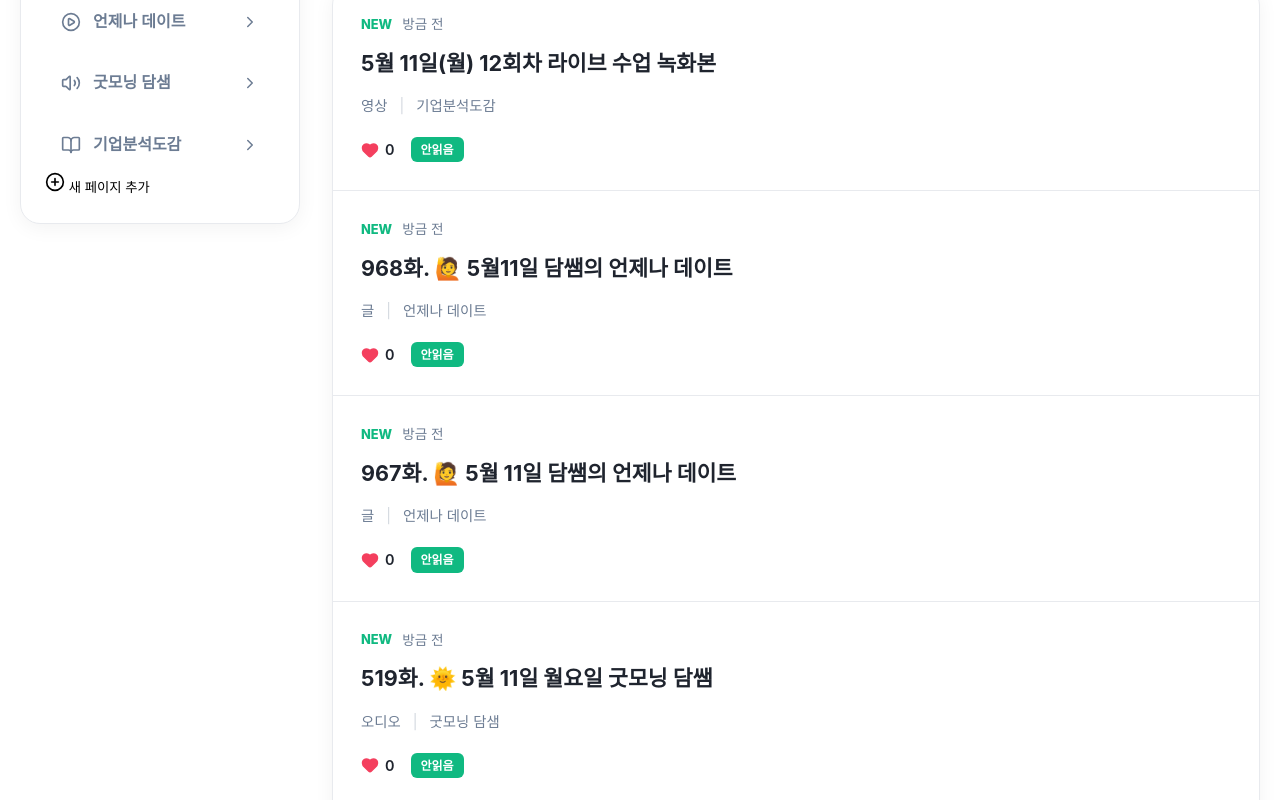
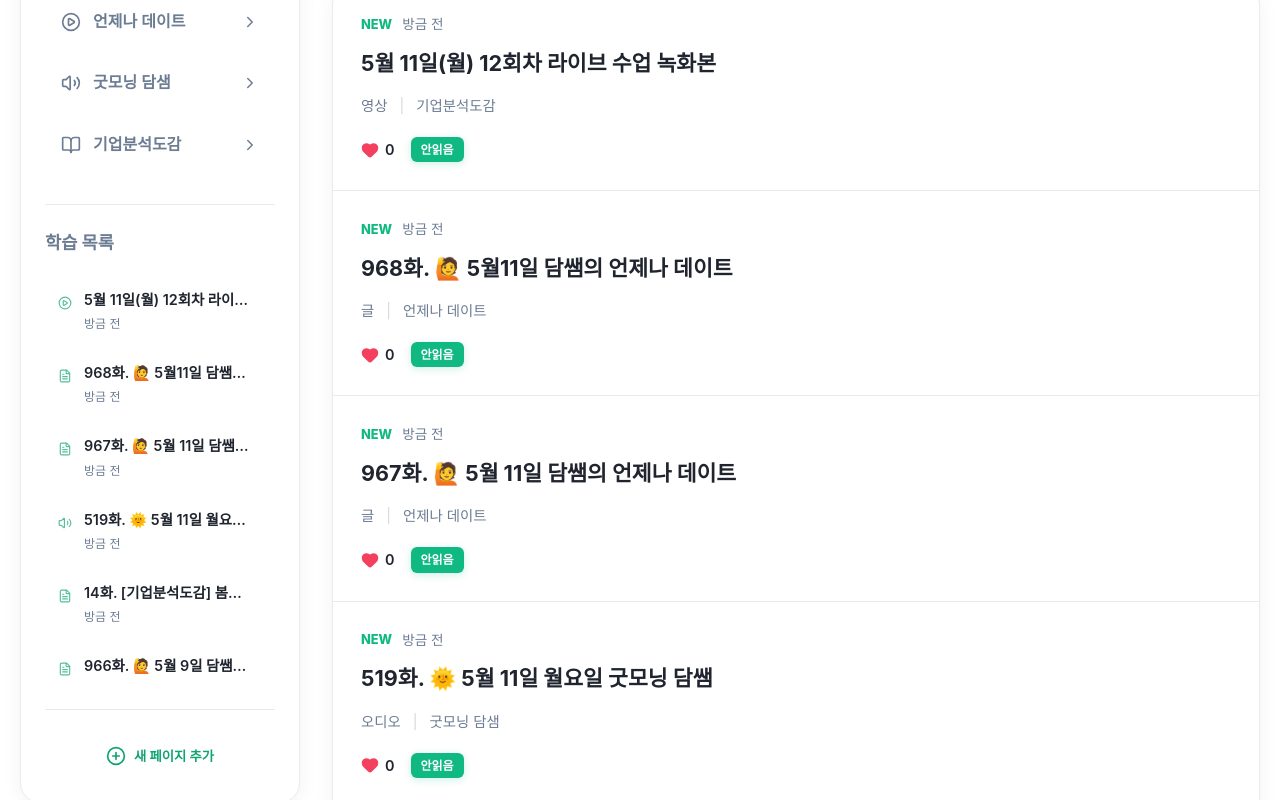
Before and after one commit to shinyduck21-svg/Stock-Study, a React (Vite) app: page / in a window 1280 px wide. Shown: the part 240-1040 px from the top of the page. Built offline with nearby package versions, Linux system fonts and the light colour scheme.

Commit message:
뒤로가기 기능 및 읽음 안읽음 기능 추가

```diff
--- a/src/App.css
+++ b/src/App.css
@@ -162,6 +162,13 @@ a {
   padding: 24px;
 }
 
+.item-info {
+  display: flex;
+  align-items: center;
+  gap: 12px;
+  font-weight: 600;
+}
+
 .section-title {
   display: flex;
   align-items: center;
@@ -185,6 +192,7 @@ a {
   border-radius: 12px;
   transition: all 0.25s;
   color: hsl(var(--text-muted));
+  cursor: pointer;
 }
 
 .list-item:hover {
@@ -198,12 +206,120 @@ a {
   border: 1px solid hsla(var(--primary), 0.2);
 }
 
-.item-info {
+/* Sidebar Groups */
+.sidebar-group {
+  margin-bottom: 32px;
+}
+
+
+.post-list-group {
+  border-top: 1px solid hsl(var(--border));
+  padding-top: 24px;
+}
+
+/* Sidebar Post List */
+.sidebar-post-list {
+  display: flex;
+  flex-direction: column;
+  gap: 4px;
+  max-height: 50vh;
+  overflow-y: auto;
+  padding-right: 8px;
+}
+
+.sidebar-post-list::-webkit-scrollbar {
+  width: 4px;
+}
+
+.sidebar-post-list::-webkit-scrollbar-thumb {
+  background: hsla(var(--primary), 0.2);
+  border-radius: 10px;
+}
+
+.sidebar-post-item {
+  display: flex;
+  align-items: flex-start;
+  gap: 12px;
+  padding: 12px;
+  border-radius: 10px;
+  cursor: pointer;
+  transition: all 0.2s;
+  border: 1px solid transparent;
+}
+
+.sidebar-post-item:hover {
+  background: rgba(0, 0, 0, 0.03);
+}
+
+.sidebar-post-item.active {
+  background: hsla(var(--primary), 0.05);
+  border-color: hsla(var(--primary), 0.2);
+}
+
+.sidebar-post-item.active .post-item-title {
+  color: hsl(var(--primary));
+}
+
+.post-item-type {
+  margin-top: 2px;
+  color: hsl(var(--primary));
+  opacity: 0.7;
+}
+
+.post-item-content {
+  display: flex;
+  flex-direction: column;
+  gap: 4px;
+  min-width: 0;
+}
+
+.post-item-title {
+  font-size: 0.9rem;
+  font-weight: 600;
+  color: hsl(var(--text-main));
+  line-height: 1.4;
+  white-space: nowrap;
+  overflow: hidden;
+  text-overflow: ellipsis;
+}
+
+.post-item-time {
+  font-size: 0.75rem;
+  color: hsl(var(--text-muted));
+}
+
+.empty-sidebar {
+  padding: 20px;
+  text-align: center;
+  color: hsl(var(--text-muted));
+  font-size: 0.85rem;
+}
+
+.write-btn-container {
+  margin-top: 24px;
+  padding-top: 24px;
+  border-top: 1px solid hsl(var(--border));
+}
+
+.write-btn {
+  width: 100%;
   display: flex;
   align-items: center;
-  gap: 12px;
-  font-weight: 600;
+  justify-content: center;
+  gap: 8px;
+  padding: 12px;
+  background: hsla(var(--primary), 0.05);
+  color: hsl(var(--primary));
+  border-radius: 12px;
+  font-weight: 700;
+  border: 1px dashed hsla(var(--primary), 0.3);
 }
+
+.write-btn:hover {
+  background: hsla(var(--primary), 0.1);
+  transform: translateY(-2px);
+}
+
 
 /* Feed View */
 .feed-container {
@@ -333,14 +449,38 @@ a {
   border-radius: 6px;
   font-size: 0.75rem;
   font-weight: 700;
-  background: #9ca3af;
-  color: #ffffff;
+  background: #e2e8f0;
+  color: #64748b;
+  transition: all 0.3s;
+}
+
+.badge-read.read {
+  background: hsla(var(--primary), 0.1);
+  color: hsl(var(--primary));
 }
 
 .badge-read.unread {
   background: #10b981;
   color: white;
+  box-shadow: 0 2px 8px rgba(16, 185, 129, 0.2);
 }
+
+.feed-card.is-read .feed-card-title {
+  color: hsl(var(--text-muted));
+}
+
+.sidebar-post-item.is-read {
+  opacity: 0.65;
+}
+
+.sidebar-post-item.is-read .post-item-type {
+  color: hsl(var(--text-muted));
+}
+
+.sidebar-post-item.is-read:hover {
+  opacity: 1;
+}
+
 
 .feed-card-thumbnail {
   position: relative;
--- a/src/App.jsx
+++ b/src/App.jsx
@@ -27,6 +27,7 @@ const App = () => {
   const [selectedPost, setSelectedPost] = useState(null);
   const [markdownContent, setMarkdownContent] = useState('');
   const [posts, setPosts] = useState([]);
+  const [readPostIds, setReadPostIds] = useState([]); // 읽은 게시글 ID 목록
   const [isModalOpen, setIsModalOpen] = useState(false);
   const [newPost, setNewPost] = useState({ title: '', category: '언제나 데이트', type: 'text', content: '', url: '', audioUrl: '' });
   const [isSaving, setIsSaving] = useState(false);
@@ -49,22 +50,60 @@ const App = () => {
     return null;
   };
 
-  // JSON 데이터 로드
+  // JSON 데이터 및 로컬 저장소 로드
   useEffect(() => {
     fetch('./data/posts.json')
       .then(res => res.json())
       .then(data => setPosts(data))
       .catch(err => console.error('Error fetching posts:', err));
+
+    // 로컬 저장소에서 읽은 글 목록 불러오기
+    const savedReadPosts = localStorage.getItem('readPostIds');
+    if (savedReadPosts) {
+      setReadPostIds(JSON.parse(savedReadPosts));
+    }
   }, []);
 
   const filteredPosts = activeCategory === 'all'
     ? posts
     : posts.filter(post => post.category === activeCategory);
 
+  // 브라우저 히스토리 (뒤로가기) 지원
+  useEffect(() => {
+    const handlePopState = (event) => {
+      if (event.state) {
+        setViewMode(event.state.viewMode || 'feed');
+        setSelectedPost(event.state.selectedPost || null);
+        setActiveCategory(event.state.activeCategory || 'all');
+      } else {
+        setViewMode('feed');
+        setSelectedPost(null);
+        setActiveCategory('all');
+      }
+    };
+
+    window.addEventListener('popstate', handlePopState);
+    return () => window.removeEventListener('popstate', handlePopState);
+  }, []);
+
   const handlePostClick = (post) => {
     setSelectedPost(post);
     setViewMode('detail');
     window.scrollTo(0, 0);
+
+    // 읽음 처리 추가
+    if (!readPostIds.includes(post.id)) {
+      const newReadPosts = [...readPostIds, post.id];
+      setReadPostIds(newReadPosts);
+      localStorage.setItem('readPostIds', JSON.stringify(newReadPosts));
+    }
+
+    // 히스토리 추가
+    window.history.pushState(
+      { viewMode: 'detail', selectedPost: post, activeCategory: activeCategory },
+      '',
+      `#post-${post.id}`
+    );
   };
 
   const handleCategoryClick = (catId) => {
@@ -72,11 +111,23 @@ const App = () => {
     setViewMode('feed');
     setSelectedPost(null);
     window.scrollTo(0, 0);
+
+    // 히스토리 추가
+    window.history.pushState(
+      { viewMode: 'feed', selectedPost: null, activeCategory: catId },
+      '',
+      catId === 'all' ? '#' : `#category-${catId}`
+    );
   };
 
   const handleBackToFeed = () => {
     setViewMode('feed');
     setSelectedPost(null);
+    window.history.pushState(
+      { viewMode: 'feed', selectedPost: null, activeCategory: activeCategory },
+      '',
+      activeCategory === 'all' ? '#' : `#category-${activeCategory}`
+    );
   };
 
   const handleAddPost = async () => {
@@ -95,8 +146,7 @@ const App = () => {
         // Update local state
         setPosts([result.post, ...posts]);
         // Open the new post immediately
-        setSelectedPost(result.post);
-        setViewMode('detail');
+        handlePostClick(result.post);
         setIsModalOpen(false);
         setNewPost({ title: '', category: '언제나 데이트', type: 'text', content: '', url: '', audioUrl: '' });
       }
@@ -161,6 +211,7 @@ const App = () => {
       <main className="main-content-layout">
         {/* Left Sidebar - Re-implemented as requested */}
         <aside className="sidebar-section glass-card desktop-only">
+          <div className="sidebar-group">
             <h2 className="section-title">카테고리</h2>
             <div className="list-items">
               {categories.map((cat) => (
@@ -176,6 +227,34 @@ const App = () => {
                   <ChevronRight size={18} />
                 </div>
               ))}
+            </div>
+          </div>
+
+          <div className="sidebar-group post-list-group">
+            <h2 className="section-title">학습 목록</h2>
+            <div className="sidebar-post-list">
+              {filteredPosts.length > 0 ? (
+                filteredPosts.map((post) => (
+                  <div
+                    key={post.id}
+                    className={`sidebar-post-item ${selectedPost?.id === post.id ? 'active' : ''} ${readPostIds.includes(post.id) ? 'is-read' : ''}`}
+                    onClick={() => handlePostClick(post)}
+                  >
+                    <div className="post-item-type">
+                      {post.type === 'video' && <PlayCircle size={14} />}
+                      {post.type === 'audio' && <Volume2 size={14} />}
+                      {post.type === 'text' && <FileText size={14} />}
+                    </div>
+                    <div className="post-item-content">
+                      <span className="post-item-title">{post.title}</span>
+                      <span className="post-item-time">{post.time}</span>
+                    </div>
+                  </div>
+                ))
+              ) : (
+                <div className="empty-sidebar">글이 없습니다.</div>
+              )}
+            </div>
           </div>
 
           <div className="write-btn-container">
@@ -200,7 +279,7 @@ const App = () => {
                 {filteredPosts.length > 0 ? filteredPosts.map((post) => (
                   <div
                     key={post.id}
-                    className={`feed-card ${!post.thumbnail ? 'no-thumbnail' : ''}`}
+                    className={`feed-card ${!post.thumbnail ? 'no-thumbnail' : ''} ${readPostIds.includes(post.id) ? 'is-read' : ''}`}
                     onClick={() => handlePostClick(post)}
                   >
                     <div className="feed-card-content">
@@ -223,8 +302,8 @@ const App = () => {
                           <Heart size={18} className="heart-icon" />
                           <span>{post.likes}</span>
                         </div>
-                        <span className={`badge-read ${post.isRead ? 'read' : 'unread'}`}>
-                          {post.isRead ? '읽음' : '안읽음'}
+                        <span className={`badge-read ${readPostIds.includes(post.id) ? 'read' : 'unread'}`}>
+                          {readPostIds.includes(post.id) ? '읽음' : '안읽음'}
                         </span>
                       </div>
                     </div>
```
Also changed, not shown: 2 other files (tests, documents, lock files or other folders). Lines whose indentation alone changed are shown as unchanged.
